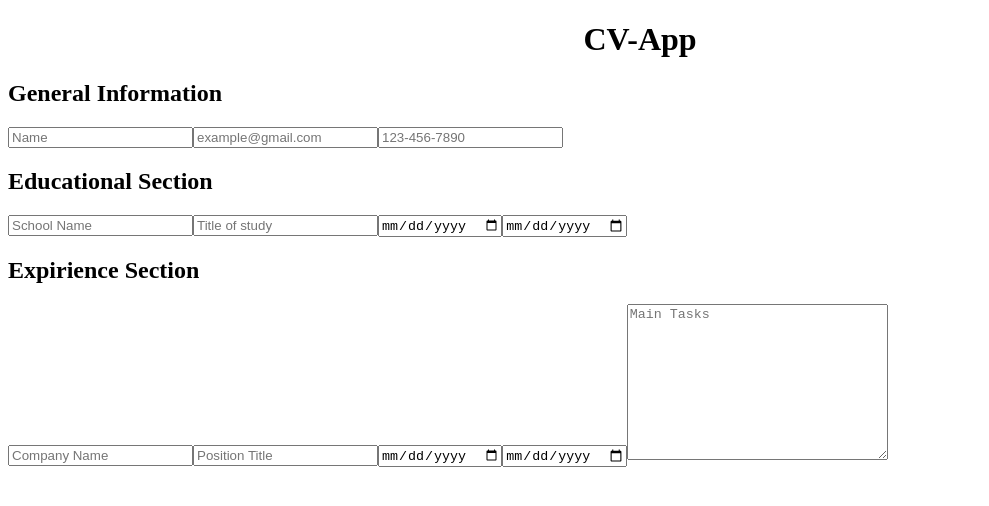
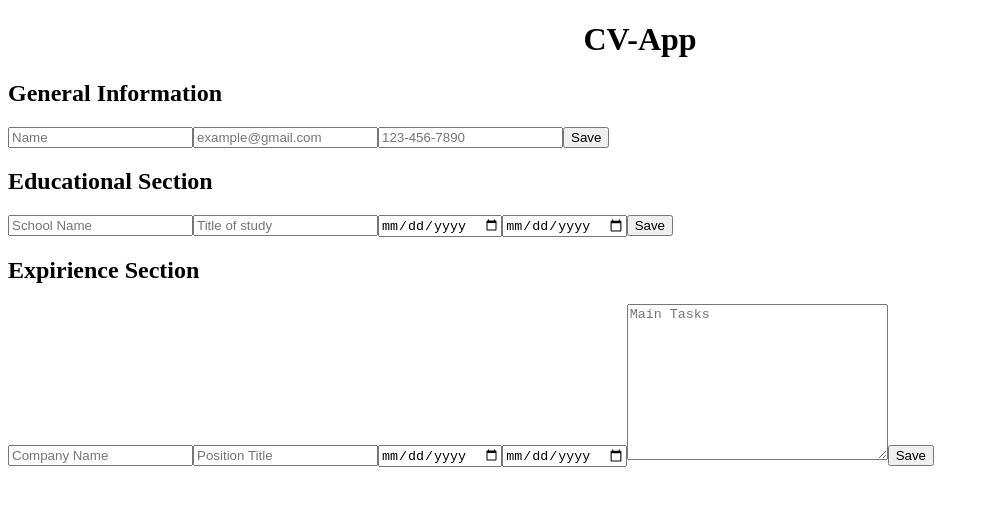
Before and after one commit to S460s/cv-app, a React (Create React App) app: page / in a window 1280 px wide. Shown: the top 506 px of the page, without its empty margins (0-989 px from the left). Built offline with nearby package versions, Linux system fonts and the light colour scheme.

Commit message:
Put all the inputs into forms and added submit button

```diff
--- a/src/components/EducationSection.js
+++ b/src/components/EducationSection.js
@@ -10,6 +10,7 @@ class EducationSection extends React.Component {
 			to: '',
 		};
 		this.handleChange = this.handleChange.bind(this);
+		this.handleSubmit = this.handleSubmit.bind(this);
 	}
 
 	handleChange(e) {
@@ -17,10 +18,15 @@ class EducationSection extends React.Component {
 		this.setState({ [name]: value });
 	}
 
+	handleSubmit(e) {
+		e.preventDefault();
+	}
+
 	render() {
 		return (
-			<div>
+			<section>
 				<h2>Educational Section</h2>
+				<form action='' onSubmit={this.handleSubmit}>
 					<input
 						type='text'
 						placeholder='School Name'
@@ -49,7 +55,9 @@ class EducationSection extends React.Component {
 						onChange={this.handleChange}
 						value={this.state.to}
 					/>
-			</div>
+					<button>Save</button>
+				</form>
+			</section>
 		);
 	}
 }
--- a/src/components/ExperienceSection.js
+++ b/src/components/ExperienceSection.js
@@ -11,6 +11,7 @@ class ExpirienceSection extends React.Component {
 			tasks: '',
 		};
 		this.handleChange = this.handleChange.bind(this);
+		this.handleSubmit = this.handleSubmit.bind(this);
 	}
 
 	handleChange(e) {
@@ -18,10 +19,15 @@ class ExpirienceSection extends React.Component {
 		this.setState({ [name]: value });
 	}
 
+	handleSubmit(e) {
+		e.preventDefault();
+	}
+
 	render() {
 		return (
-			<div>
+			<section>
 				<h2>Expirience Section</h2>
+				<form action='' onSubmit={this.handleSubmit}>
 					<input
 						type='text'
 						placeholder='Company Name'
@@ -59,7 +65,10 @@ class ExpirienceSection extends React.Component {
 						onChange={this.handleChange}
 						value={this.state.tasks}
 					/>
-			</div>
+
+					<button>Save</button>
+				</form>
+			</section>
 		);
 	}
 }
--- a/src/components/GeneralSection.js
+++ b/src/components/GeneralSection.js
@@ -9,6 +9,7 @@ class GeneralSection extends React.Component {
 			phone: '',
 		};
 		this.handleChange = this.handleChange.bind(this);
+		this.handleSubmit = this.handleSubmit.bind(this);
 	}
 
 	handleChange(e) {
@@ -16,10 +17,15 @@ class GeneralSection extends React.Component {
 		this.setState({ [name]: value });
 	}
 
+	handleSubmit(e) {
+		e.preventDefault();
+	}
+
 	render() {
 		return (
-			<div>
+			<section>
 				<h2>General Information</h2>
+				<form action='' onSubmit={this.handleSubmit}>
 					<input
 						type='text'
 						placeholder='Name'
@@ -41,7 +47,9 @@ class GeneralSection extends React.Component {
 						onChange={this.handleChange}
 						value={this.state.phone}
 					/>
-			</div>
+					<button>Save</button>
+				</form>
+			</section>
 		);
 	}
 }
```
Lines whose indentation alone changed are shown as unchanged.
